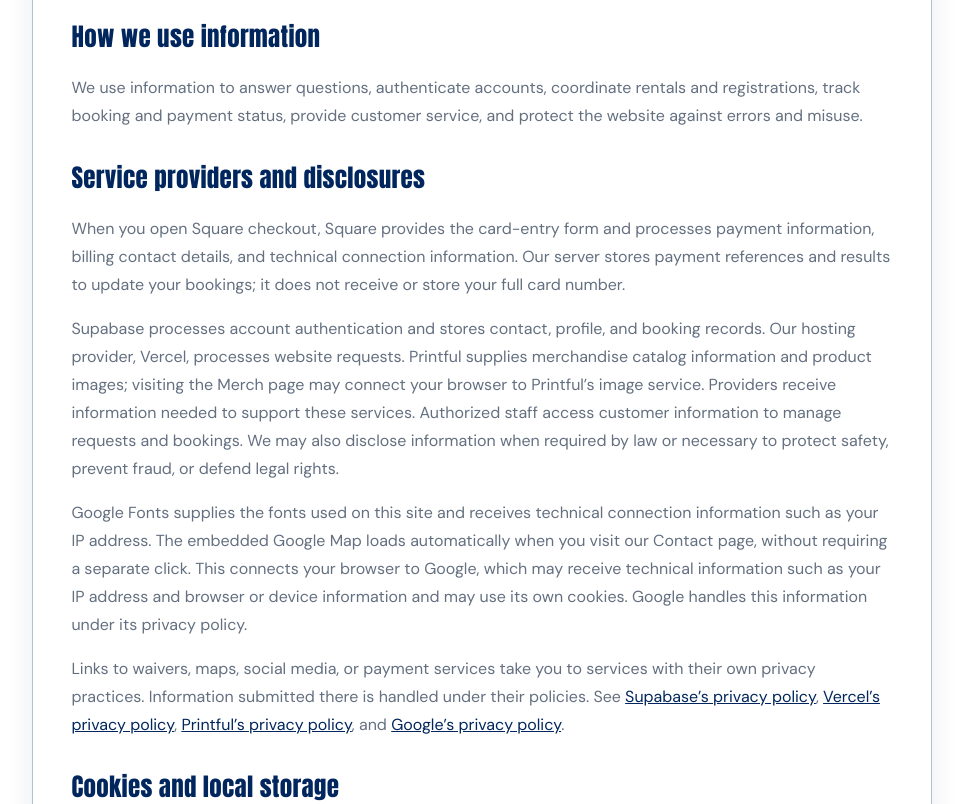
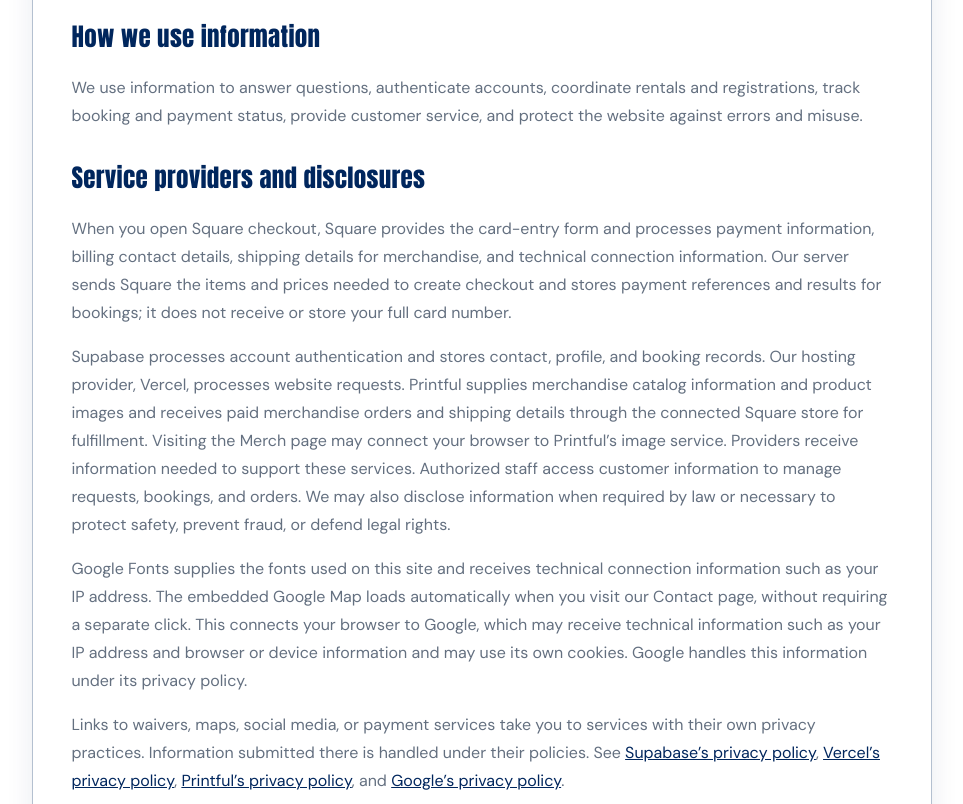
Before and after one commit to DCirincione/Hamptons-Fieldhouse, a FastAPI app: page /privacy in a window 1280 px wide. Shown: the part 930-1734 px from the top of the page, without its empty margins (158-1121 px from the left). Run offline with FastAPI, Linux system fonts and the light colour scheme; some libraries are stand-ins or nearby versions.

Commit message:
set up square checkout for merch page

```diff
--- a/app/config.py
+++ b/app/config.py
@@ -21,6 +21,8 @@ class Settings(BaseSettings):
     printful_store_id: str = ""
     square_environment: Literal["sandbox", "production"] = "sandbox"
     square_booking_payments_enabled: bool = False
+    square_merch_checkout_enabled: bool = False
+    square_merch_shipping_cents: int = 0
     square_sandbox_webhook_signature_key: SecretStr = SecretStr("")
     square_webhook_url: str = ""
     square_sandbox_access_token: SecretStr = SecretStr("")
--- a/app/routes/merch.py
+++ b/app/routes/merch.py
@@ -1,11 +1,16 @@
-"""Read-only Printful catalog used by the merchandise page."""
+"""Printful catalog and Square-hosted merchandise checkout."""
 from concurrent.futures import ThreadPoolExecutor, as_completed
+from decimal import Decimal, InvalidOperation, ROUND_HALF_UP
 from time import monotonic
+from uuid import UUID
 
 import httpx
-from fastapi import APIRouter, Depends, HTTPException, Response
+from fastapi import APIRouter, Depends, HTTPException, Request, Response
+from pydantic import BaseModel, ConfigDict, Field
 
+from app.auth import require_browser_request
 from app.config import Settings, get_settings
+from app.routes.square import credentials_configured, square_credentials, square_request
 
 router = APIRouter(prefix="/merch", tags=["merchandise"])
 PRINTFUL_API = "https://api.printful.com"
@@ -58,6 +63,7 @@ def _product(product: dict, headers: dict[str, str]) -> dict | None:
             "id": variant.get("id"), "name": variant.get("name") or "Standard",
             "size": variant.get("size"), "color": variant.get("color"),
             "price": variant.get("retail_price"), "image": image, "images": images,
+            "square_variant_id": variant.get("external_id") or variant.get("external_variant_id"),
         })
     if not variants:
         return None
@@ -103,4 +109,93 @@ def get_merch_catalog(settings: Settings) -> list[dict]:
 @router.get("")
 def merch_catalog(response: Response, settings: Settings = Depends(get_settings)):
     response.headers["Cache-Control"] = "public, max-age=60, stale-while-revalidate=300"
-    return {"products": get_merch_catalog(settings), "checkout_enabled": False}
+    return {"products": get_merch_catalog(settings),
+            "checkout_enabled": settings.square_merch_checkout_enabled and credentials_configured(settings),
+            "checkout_environment": settings.square_environment}
+
+
+class CartItem(BaseModel):
+    model_config = ConfigDict(extra="forbid")
+    variant_id: int
+    quantity: int = Field(ge=1, le=10)
+
+
+class MerchCheckout(BaseModel):
+    model_config = ConfigDict(extra="forbid")
+    request_id: UUID
+    items: list[CartItem] = Field(min_length=1, max_length=30)
+
+
+def _cents(value) -> int:
+    try:
+        return int((Decimal(str(value)) * 100).quantize(Decimal("1"), rounding=ROUND_HALF_UP))
+    except (InvalidOperation, TypeError, ValueError):
+        raise HTTPException(409, "A merchandise price is unavailable. Refresh the shop and try again.") from None
+
+
+@router.post("/checkout", dependencies=[Depends(require_browser_request)])
+def merch_checkout(data: MerchCheckout, request: Request, settings: Settings = Depends(get_settings)):
+    if not settings.square_merch_checkout_enabled or not credentials_configured(settings):
+        raise HTTPException(503, "Merch checkout is not available yet.")
+    requested: dict[int, int] = {}
+    for item in data.items:
+        requested[item.variant_id] = requested.get(item.variant_id, 0) + item.quantity
+        if requested[item.variant_id] > 10:
+            raise HTTPException(422, "Choose no more than 10 of each item.")
+
+    variants = {}
+    for product in get_merch_catalog(settings):
+        for variant in product["variants"]:
+            if variant.get("id") is not None:
+                variants[int(variant["id"])] = (product, variant)
+    if any(variant_id not in variants for variant_id in requested):
+        raise HTTPException(409, "One or more items are no longer available. Refresh the shop and try again.")
+
+    line_items = []
+    for variant_id, quantity in requested.items():
+        product, variant = variants[variant_id]
+        cents = _cents(variant.get("price"))
+        if cents <= 0:
+            raise HTTPException(409, "A merchandise price is unavailable. Refresh the shop and try again.")
+        if settings.square_environment == "production":
+            catalog_id = variant.get("square_variant_id")
+            if not catalog_id:
+                raise HTTPException(409, "This item is not connected to the Square catalog yet.")
+            line_items.append({"catalog_object_id": str(catalog_id), "quantity": str(quantity)})
+        else:
+            line_items.append({
+                "name": product["name"],
+                "variation_name": " · ".join(filter(None, (variant.get("color"), variant.get("size")))) or "Standard",
+                "quantity": str(quantity), "item_type": "ITEM",
+                "base_price_money": {"amount": cents, "currency": "USD"},
+            })
+
+    origin = str(request.base_url).rstrip("/")
+    credentials = square_credentials(settings)
+    checkout_options = {
+        "ask_for_shipping_address": True,
+        "allow_tipping": False,
+        "enable_coupon": True,
+        "redirect_url": f"{origin}/merch?checkout=complete",
+    }
+    if settings.square_merch_shipping_cents > 0:
+        checkout_options["shipping_fee"] = {
+            "name": "Standard shipping",
+            "charge": {"amount": settings.square_merch_shipping_cents, "currency": "USD"},
+        }
+    code, result = square_request(settings, "POST", "/online-checkout/payment-links", {
+        "idempotency_key": str(data.request_id),
+        "description": "Hamptons Fieldhouse merchandise",
+        "payment_note": f"Fieldhouse merch order {data.request_id}",
+        "order": {
+            "location_id": credentials["location_id"],
+            "reference_id": str(data.request_id),
+            "line_items": line_items,
+            "pricing_options": {"auto_apply_taxes": settings.square_environment == "production"},
+        },
+        "checkout_options": checkout_options,
+    })
+    payment_link = result.get("payment_link", {})
+    if code not in (200, 201) or not payment_link.get("url"):
+        raise HTTPException(502, "Square could not start checkout. Please try again.")
+    return {"checkout_url": payment_link["url"]}
--- a/app/web/assets/styles.css
+++ b/app/web/assets/styles.css
@@ -768,6 +768,8 @@ body.booking-modal-open { overflow: hidden; }
 #staff-bookings .staff-booking p { overflow-wrap: anywhere; }
 
 .merch-page { padding-bottom: 80px; }
+.merch-checkout-success { display: grid; gap: 4px; margin: 28px 0 0; padding: 18px 20px; border: 1px solid #80c99f; border-radius: 10px; background: #e7f7ed; color: #125a32; }
+.merch-checkout-success[hidden] { display: none; }
 .merch-heading-inner { display: flex; align-items: center; justify-content: space-between; gap: 40px; }
 .merch-heading-inner > div:first-child { min-width: 0; }
 .merch-header-cart { display: grid; grid-template-columns: 48px minmax(120px, 1fr) auto 18px; align-items: center; gap: 14px; min-width: 275px; padding: 13px 16px; border: 1px solid color-mix(in srgb, var(--navy) 22%, white); border-radius: 14px; background: white; color: var(--navy); box-shadow: 0 8px 24px rgb(0 38 93 / 12%); text-align: left; cursor: pointer; transition: transform .15s, box-shadow .15s, border-color .15s; }
@@ -839,7 +841,8 @@ body.booking-modal-open { overflow: hidden; }
 .merch-cart-controls .merch-remove { width: auto; margin-left: 5px; border: 0; color: var(--navy); text-decoration: underline; }
 .merch-cart-footer { margin-top: 24px; }
 .merch-cart-footer > div { display: flex; justify-content: space-between; margin-bottom: 18px; font-size: 22px; }
-.merch-cart-footer .button { width: 100%; opacity: .65; cursor: not-allowed; }
+.merch-cart-footer .button { width: 100%; }
+.merch-cart-footer .button:disabled { opacity: .65; cursor: not-allowed; }
 .merch-cart-footer p { margin-bottom: 0; text-align: center; color: var(--muted); font-size: 14px; }
 @media (max-width: 900px) { .merch-grid { grid-template-columns: repeat(2, minmax(0, 1fr)); } }
 @media (max-width: 700px) { .merch-heading-inner { align-items: stretch; flex-direction: column; gap: 22px; } .merch-header-cart { width: 100%; min-width: 0; } .merch-dialog { padding: 24px 18px; } .merch-product-layout { grid-template-columns: 1fr; gap: 22px; } }
--- a/app/web/templates/base.html
+++ b/app/web/templates/base.html
@@ -8,7 +8,7 @@
   <title>{{ title }} | Hamptons Fieldhouse</title>
   <link rel="icon" href="/assets/hamptons-fieldhouse-logo.png" type="image/png">
   <link rel="stylesheet" href="/assets/global.css?v=6">
-  <link rel="stylesheet" href="/assets/styles.css?v=65">
+  <link rel="stylesheet" href="/assets/styles.css?v=66">
   <link rel="stylesheet" href="/assets/site-preferences.css?v=2">
   <script src="/assets/site-preferences.js?v=3" defer></script>
 </head>
--- a/app/web/templates/merch.html
+++ b/app/web/templates/merch.html
@@ -3,6 +3,7 @@
 {% block content %}
 <header class="page-heading merch-page-heading"><div class="container merch-heading-inner"><div><p class="eyebrow">REP THE FIELDHOUSE</p><h1>Fieldhouse Merch</h1><p>Official gear for players, families, and fans.</p></div><button id="merch-cart-button" class="merch-header-cart merch-cart-trigger" type="button"><span class="merch-header-cart-icon"><svg viewBox="0 0 24 24" aria-hidden="true"><path d="M3 4h2l2.2 10.1a2 2 0 0 0 2 1.6h7.7a2 2 0 0 0 1.9-1.4L21 7H6"/><circle cx="10" cy="20" r="1.5"/><circle cx="18" cy="20" r="1.5"/></svg></span><span class="merch-header-cart-copy"><strong>Shopping cart</strong><small>View your items</small></span><span id="merch-cart-count" class="merch-cart-count" aria-label="items in cart">0</span><span class="merch-header-cart-arrow" aria-hidden="true">›</span></button></div></header>
 <section class="container merch-page" aria-labelledby="merch-title">
+  <div id="merch-checkout-success" class="merch-checkout-success" role="status" hidden><strong>Payment received!</strong><span>Your order was submitted through Square. Check your email for the receipt and order details.</span></div>
   <div class="merch-intro"><div><p class="eyebrow">OFFICIAL FIELDHOUSE GEAR</p><h2 id="merch-title">Shop the collection</h2><p>Choose an item to explore available colors, sizes, and product views.</p></div></div>
   <p id="merch-status" role="status" aria-live="polite">Loading merchandise…</p>
   <div id="merch-grid" class="merch-grid"></div>
@@ -10,6 +11,6 @@
 </section>
 <button class="merch-floating-cart merch-cart-trigger" type="button" aria-label="Open cart"><svg viewBox="0 0 24 24" aria-hidden="true"><path d="M3 4h2l2.2 10.1a2 2 0 0 0 2 1.6h7.7a2 2 0 0 0 1.9-1.4L21 7H6"/><circle cx="10" cy="20" r="1.5"/><circle cx="18" cy="20" r="1.5"/></svg><span class="merch-cart-count" aria-label="items in cart">0</span></button>
 <dialog id="merch-product-dialog" class="merch-dialog" aria-labelledby="merch-product-title"><button class="merch-dialog-close" type="button" aria-label="Close product details">×</button><div class="merch-product-layout"><div class="merch-gallery"><div class="merch-gallery-main"><img id="merch-product-image" alt=""></div><div id="merch-thumbnails" class="merch-thumbnails" aria-label="Product images"></div></div><div class="merch-product-details"><p class="eyebrow">FIELDHOUSE MERCH</p><h2 id="merch-product-title"></h2><p id="merch-product-price" class="merch-product-price"></p><div id="merch-color-field" class="merch-option"><label for="merch-color">Color</label><select id="merch-color"></select></div><div id="merch-size-field" class="merch-option"><label for="merch-size">Size</label><select id="merch-size"></select></div><label class="merch-quantity" for="merch-quantity">Quantity <input id="merch-quantity" type="number" min="1" max="10" value="1" inputmode="numeric"></label><button id="merch-add-to-cart" class="button" type="button">Add to cart</button><p id="merch-add-status" class="merch-add-status" role="status" aria-live="polite"></p></div></div></dialog>
-<dialog id="merch-cart-dialog" class="merch-dialog merch-cart-dialog" aria-labelledby="merch-cart-title"><button class="merch-dialog-close" type="button" aria-label="Close cart">×</button><h2 id="merch-cart-title">Your cart</h2><div id="merch-cart-items"></div><div class="merch-cart-footer"><div><span>Subtotal</span><strong id="merch-cart-subtotal">$0.00</strong></div><button class="button" type="button" disabled>Checkout coming soon</button><p>Square checkout will be available soon.</p></div></dialog>
-<script src="/assets/merch.js?v=3" defer></script>
+<dialog id="merch-cart-dialog" class="merch-dialog merch-cart-dialog" aria-labelledby="merch-cart-title"><button class="merch-dialog-close" type="button" aria-label="Close cart">×</button><h2 id="merch-cart-title">Your cart</h2><div id="merch-cart-items"></div><div class="merch-cart-footer"><div><span>Subtotal</span><strong id="merch-cart-subtotal">$0.00</strong></div><button id="merch-checkout" class="button" type="button" disabled>Checkout with Square</button><p id="merch-checkout-status" role="status" aria-live="polite">Square will collect your shipping address and show the final total.</p></div></dialog>
+<script src="/assets/merch.js?v=4" defer></script>
 {% endblock %}
--- a/app/web/templates/privacy.html
+++ b/app/web/templates/privacy.html
@@ -17,8 +17,8 @@
   <h2>How we use information</h2>
   <p>We use information to answer questions, authenticate accounts, coordinate rentals and registrations, track booking and payment status, provide customer service, and protect the website against errors and misuse.</p>
   <h2>Service providers and disclosures</h2>
-  <p>When you open Square checkout, Square provides the card-entry form and processes payment information, billing contact details, and technical connection information. Our server stores payment references and results to update your bookings; it does not receive or store your full card number.</p>
-  <p>Supabase processes account authentication and stores contact, profile, and booking records. Our hosting provider, Vercel, processes website requests. Printful supplies merchandise catalog information and product images; visiting the Merch page may connect your browser to Printful’s image service. Providers receive information needed to support these services. Authorized staff access customer information to manage requests and bookings. We may also disclose information when required by law or necessary to protect safety, prevent fraud, or defend legal rights.</p>
+  <p>When you open Square checkout, Square provides the card-entry form and processes payment information, billing contact details, shipping details for merchandise, and technical connection information. Our server sends Square the items and prices needed to create checkout and stores payment references and results for bookings; it does not receive or store your full card number.</p>
+  <p>Supabase processes account authentication and stores contact, profile, and booking records. Our hosting provider, Vercel, processes website requests. Printful supplies merchandise catalog information and product images and receives paid merchandise orders and shipping details through the connected Square store for fulfillment. Visiting the Merch page may connect your browser to Printful’s image service. Providers receive information needed to support these services. Authorized staff access customer information to manage requests, bookings, and orders. We may also disclose information when required by law or necessary to protect safety, prevent fraud, or defend legal rights.</p>
   <p>Google Fonts supplies the fonts used on this site and receives technical connection information such as your IP address. The embedded Google Map loads automatically when you visit our Contact page, without requiring a separate click. This connects your browser to Google, which may receive technical information such as your IP address and browser or device information and may use its own cookies. Google handles this information under its privacy policy.</p>
   <p>Links to waivers, maps, social media, or payment services take you to services with their own privacy practices. Information submitted there is handled under their policies. See <a href="https://supabase.com/privacy">Supabase’s privacy policy</a>, <a href="https://vercel.com/legal/privacy-policy">Vercel’s privacy policy</a>, <a href="https://www.printful.com/policies/privacy">Printful’s privacy policy</a>, and <a href="https://policies.google.com/privacy">Google’s privacy policy</a>.</p>
   <h2>Cookies and local storage</h2>
```
Also changed, not shown: app/routes/square.py (+9 -4 lines), app/web/assets/merch.js (+29 -0 lines), 1 other file.
